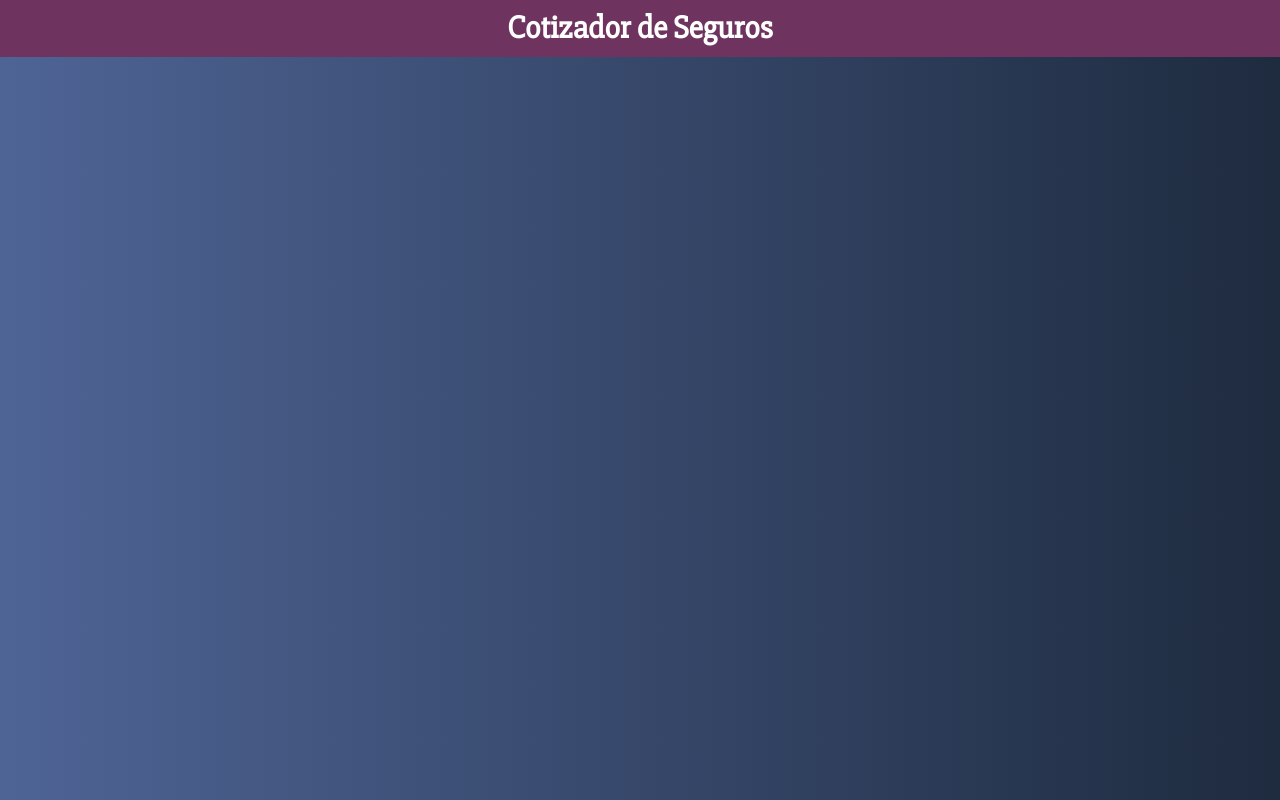
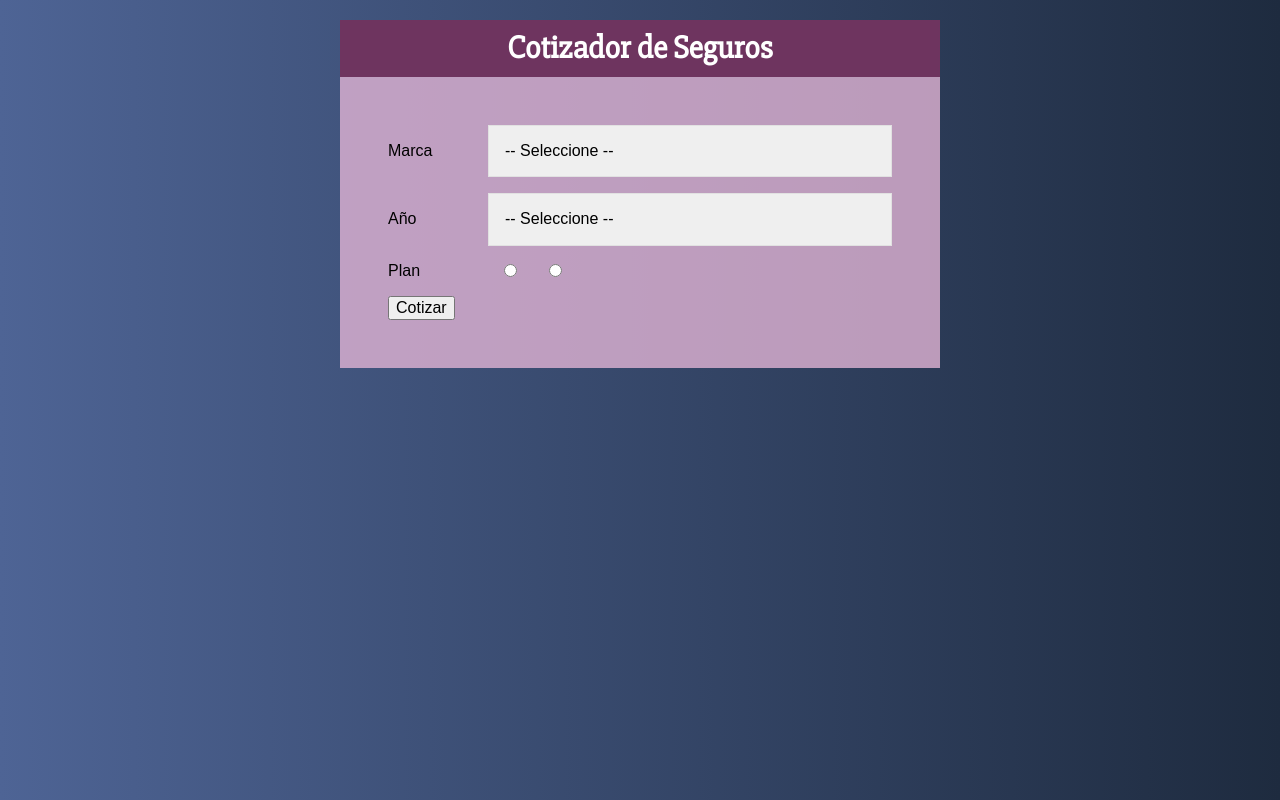
Before and after one commit to johanBautista/cotizador_react, a React (Create React App) app: page / in a window 1280 px wide. Built offline with nearby package versions, Linux system fonts and the light colour scheme.

Commit message:
comp-Form y styled components

```diff
--- a/src/App.js
+++ b/src/App.js
@@ -1,11 +1,27 @@
 import React from 'react';
+import styled from '@emotion/styled';
+
 import Header from './Components/Header';
+import Formulario from './Components/Formulario';
+
+const Contenedor = styled.div`
+  max-width: 600px;
+  margin: 20px auto;
+`;
+
+const ContenedorFormulario = styled.div`
+  background-color: #e1b4d5cb;
+  padding: 3rem;
+`;
 
 function App() {
   return (
-    <div className="App">
-      <Header titulo='Cotizador de Seguros' />
-    </div>
+    <Contenedor>
+      <Header titulo="Cotizador de Seguros" />
+      <ContenedorFormulario>
+        <Formulario />
+      </ContenedorFormulario>
+    </Contenedor>
   );
 }
 
--- /dev/null
+++ b/src/Components/Formulario.js
@@ -0,0 +1,60 @@
+import React from 'react';
+import styled from '@emotion/styled';
+
+const Campo = styled.div`
+  display: flex;
+  margin-bottom: 1rem;
+  align-items: center;
+`;
+const Label = styled.label`
+  flex: 0 0 100px;
+`;
+const Select = styled.select`
+  display: block;
+  width: 100%;
+  padding: 1rem;
+  border: 1px solid #e1e1e1;
+  -webkit-appearance: none;
+`;
+const Radio = styled.input`
+  margin: 0 1rem;
+`;
+const Formulario = () => {
+  return (
+    <form>
+      <Campo>
+        <Label htmlFor="">Marca </Label>
+        <Select name="" id="">
+          <option value="">-- Seleccione --</option>
+          <option value="">Americano</option>
+          <option value="">Europeo</option>
+          <option value="">Asiatico</option>
+        </Select>
+      </Campo>
+      <Campo>
+        <Label htmlFor="">Año </Label>
+        <Select name="" id="">
+          <option value="">-- Seleccione --</option>
+          <option value="2021">2021</option>
+          <option value="2020">2020</option>
+          <option value="2019">2019</option>
+          <option value="2018">2018</option>
+          <option value="2017">2017</option>
+          <option value="2016">2016</option>
+          <option value="2015">2015</option>
+          <option value="2014">2014</option>
+          <option value="2013">2013</option>
+          <option value="2012">2012</option>
+        </Select>
+      </Campo>
+      <Campo>
+        <Label htmlFor="">Plan </Label>
+        <Radio type="radio" name="plan" value="basico" />
+        <Radio type="radio" name="plan" value="completo" />
+      </Campo>
+      <button>Cotizar</button>
+    </form>
+  );
+};
+
+export default Formulario;
--- a/src/Components/Header.js
+++ b/src/Components/Header.js
@@ -1,4 +1,6 @@
 import React from 'react';
+import PropTypes from 'prop-types';
+
 import styled from '@emotion/styled';
 
 const ContenedorHeader = styled.header`
@@ -21,4 +23,7 @@
   );
 };
 
+Header.propTypes = {
+  titulo: PropTypes.string.isRequired,
+};
 export default Header;
```
